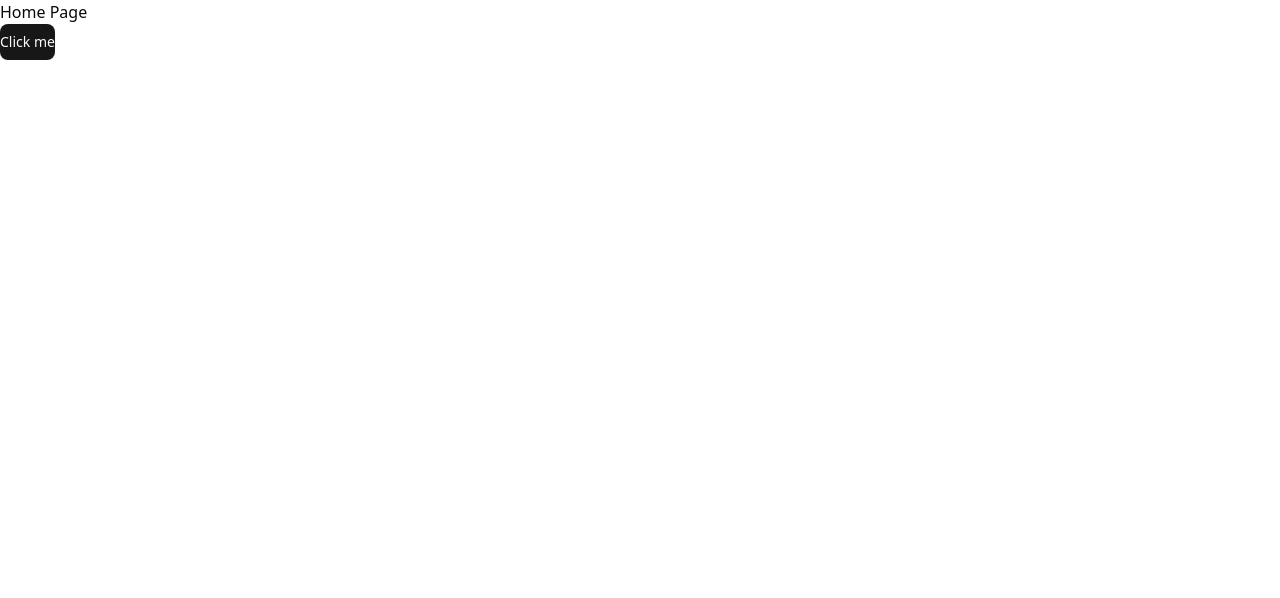
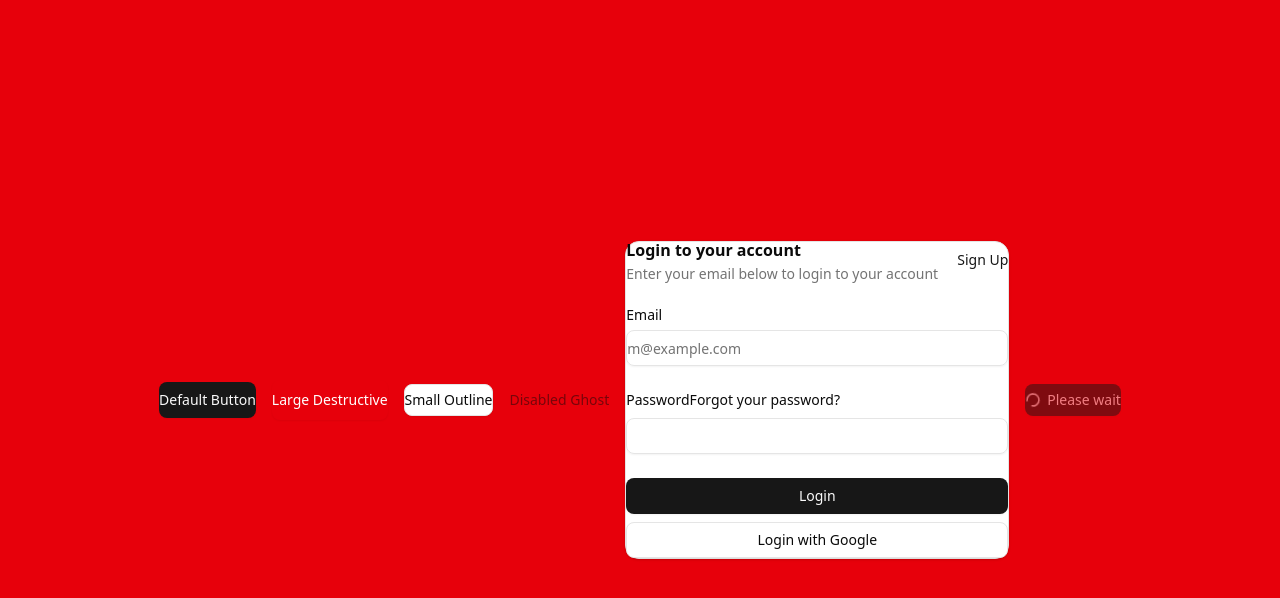
Before and after one commit to duyhungg/topedge, a Next.js app: page /home in a window 1280 px wide. Shown: the top 598 px of the page. Built offline with nearby package versions, Linux system fonts and the light colour scheme.

Commit message:
++upcode

```diff
--- a/package.json
+++ b/package.json
@@ -9,6 +9,7 @@
     "lint": "next lint"
   },
   "dependencies": {
+    "@radix-ui/react-label": "^2.1.7",
     "@radix-ui/react-slot": "^1.2.3",
     "@tailwindcss/postcss": "^4.1.11",
     "class-variance-authority": "^0.7.1",
--- a/src/app/home/page.tsx
+++ b/src/app/home/page.tsx
@@ -1,11 +1,30 @@
 import { Button } from "@/components/ui/button";
+import { ButtonLoading } from "@/components/custom/ButtonLoading";
+import { CardDemo } from "@/components/custom/CardDemo";
+export default function HomePage() {
+  const handleClick = () => {
+    alert("Button clicked!");
+  };
 
-export default function HomePage() {
   return (
     <div>
-      <div className="mx-2">
-        <h1>Home Page</h1>
-        <Button>Click me</Button>
+      <div className="bg-red-600 flex items-center justify-center h-screen gap-4">
+        {/* Button với các props khác nhau */}
+        <Button>Default Button</Button>
+
+        <Button variant="destructive" size="lg">
+          Large Destructive
+        </Button>
+
+        <Button variant="outline" size="sm">
+          Small Outline
+        </Button>
+
+        <Button variant="ghost" disabled>
+          Disabled Ghost
+        </Button>
+        <CardDemo></CardDemo>
+        <ButtonLoading></ButtonLoading>
       </div>
     </div>
   );
--- /dev/null
+++ b/src/components/custom/ButtonLoading.tsx
@@ -0,0 +1,12 @@
+import { Loader2Icon } from "lucide-react";
+
+import { Button } from "@/components/ui/button";
+
+export function ButtonLoading() {
+  return (
+    <Button size="sm" disabled>
+      <Loader2Icon className="animate-spin" />
+      Please wait
+    </Button>
+  );
+}
--- /dev/null
+++ b/src/components/custom/CardDemo.tsx
@@ -0,0 +1,63 @@
+import { Button } from "@/components/ui/button";
+import {
+  Card,
+  CardAction,
+  CardContent,
+  CardDescription,
+  CardFooter,
+  CardHeader,
+  CardTitle,
+} from "@/components/ui/card";
+import { Input } from "@/components/ui/input";
+import { Label } from "@/components/ui/label";
+
+export function CardDemo() {
+  return (
+    <Card className="w-full max-w-sm">
+      <CardHeader>
+        <CardTitle>Login to your account</CardTitle>
+        <CardDescription>
+          Enter your email below to login to your account
+        </CardDescription>
+        <CardAction>
+          <Button variant="link">Sign Up</Button>
+        </CardAction>
+      </CardHeader>
+      <CardContent>
+        <form>
+          <div className="flex flex-col gap-6">
+            <div className="grid gap-2">
+              <Label htmlFor="email">Email</Label>
+              <Input
+                id="email"
+                type="email"
+                placeholder="m@example.com"
+                required
+              />
+            </div>
+            <div className="grid gap-2">
+              <div className="flex items-center">
+                <Label htmlFor="password">Password</Label>
+                <a
+                  href="#"
+                  className="ml-auto inline-block text-sm underline-offset-4 hover:underline"
+                >
+                  Forgot your password?
+                </a>
+              </div>
+              <Input id="password" type="password" required />
+            </div>
+          </div>
+        </form>
+      </CardContent>
+      <CardFooter className="flex-col gap-2">
+        <Button type="submit" className="w-full">
+          Login
+        </Button>
+        <Button variant="outline" className="w-full">
+          Login with Google
+        </Button>
+      </CardFooter>
+    </Card>
+  );
+}
--- /dev/null
+++ b/src/components/ui/card.tsx
@@ -0,0 +1,92 @@
+import * as React from "react"
+
+import { cn } from "@/lib/utils"
+
+function Card({ className, ...props }: React.ComponentProps<"div">) {
+  return (
+    <div
+      data-slot="card"
+      className={cn(
+        "bg-card text-card-foreground flex flex-col gap-6 rounded-xl border py-6 shadow-sm",
+        className
+      )}
+      {...props}
+    />
+  )
+}
+
+function CardHeader({ className, ...props }: React.ComponentProps<"div">) {
+  return (
+    <div
+      data-slot="card-header"
+      className={cn(
+        "@container/card-header grid auto-rows-min grid-rows-[auto_auto] items-start gap-1.5 px-6 has-data-[slot=card-action]:grid-cols-[1fr_auto] [.border-b]:pb-6",
+        className
+      )}
+      {...props}
+    />
+  )
+}
+
+function CardTitle({ className, ...props }: React.ComponentProps<"div">) {
+  return (
+    <div
+      data-slot="card-title"
+      className={cn("leading-none font-semibold", className)}
+      {...props}
+    />
+  )
+}
+
+function CardDescription({ className, ...props }: React.ComponentProps<"div">) {
+  return (
+    <div
+      data-slot="card-description"
+      className={cn("text-muted-foreground text-sm", className)}
+      {...props}
+    />
+  )
+}
+
+function CardAction({ className, ...props }: React.ComponentProps<"div">) {
+  return (
+    <div
+      data-slot="card-action"
+      className={cn(
+        "col-start-2 row-span-2 row-start-1 self-start justify-self-end",
+        className
+      )}
+      {...props}
+    />
+  )
+}
+
+function CardContent({ className, ...props }: React.ComponentProps<"div">) {
+  return (
+    <div
+      data-slot="card-content"
+      className={cn("px-6", className)}
+      {...props}
+    />
+  )
+}
+
+function CardFooter({ className, ...props }: React.ComponentProps<"div">) {
+  return (
+    <div
+      data-slot="card-footer"
+      className={cn("flex items-center px-6 [.border-t]:pt-6", className)}
+      {...props}
+    />
+  )
+}
+
+export {
+  Card,
+  CardHeader,
+  CardFooter,
+  CardTitle,
+  CardAction,
+  CardDescription,
+  CardContent,
+}
--- /dev/null
+++ b/src/components/ui/input.tsx
@@ -0,0 +1,21 @@
+import * as React from "react"
+
+import { cn } from "@/lib/utils"
+
+function Input({ className, type, ...props }: React.ComponentProps<"input">) {
+  return (
+    <input
+      type={type}
+      data-slot="input"
+      className={cn(
+        "file:text-foreground placeholder:text-muted-foreground selection:bg-primary selection:text-primary-foreground dark:bg-input/30 border-input flex h-9 w-full min-w-0 rounded-md border bg-transparent px-3 py-1 text-base shadow-xs transition-[color,box-shadow] outline-none file:inline-flex file:h-7 file:border-0 file:bg-transparent file:text-sm file:font-medium disabled:pointer-events-none disabled:cursor-not-allowed disabled:opacity-50 md:text-sm",
+        "focus-visible:border-ring focus-visible:ring-ring/50 focus-visible:ring-[3px]",
+        "aria-invalid:ring-destructive/20 dark:aria-invalid:ring-destructive/40 aria-invalid:border-destructive",
+        className
+      )}
+      {...props}
+    />
+  )
+}
+
+export { Input }
--- /dev/null
+++ b/src/components/ui/label.tsx
@@ -0,0 +1,24 @@
+"use client"
+
+import * as React from "react"
+import * as LabelPrimitive from "@radix-ui/react-label"
+
+import { cn } from "@/lib/utils"
+
+function Label({
+  className,
+  ...props
+}: React.ComponentProps<typeof LabelPrimitive.Root>) {
+  return (
+    <LabelPrimitive.Root
+      data-slot="label"
+      className={cn(
+        "flex items-center gap-2 text-sm leading-none font-medium select-none group-data-[disabled=true]:pointer-events-none group-data-[disabled=true]:opacity-50 peer-disabled:cursor-not-allowed peer-disabled:opacity-50",
+        className
+      )}
+      {...props}
+    />
+  )
+}
+
+export { Label }
--- /dev/null
+++ b/tailwind.config.ts
@@ -0,0 +1,63 @@
+import type { Config } from "tailwindcss";
+
+const config: Config = {
+  content: [
+    "./src/pages/**/*.{js,ts,jsx,tsx,mdx}",
+    "./src/components/**/*.{js,ts,jsx,tsx,mdx}",
+    "./src/app/**/*.{js,ts,jsx,tsx,mdx}",
+  ],
+  theme: {
+    extend: {
+      borderRadius: {
+        lg: "var(--radius)",
+        md: "calc(var(--radius) - 2px)",
+        sm: "calc(var(--radius) - 4px)",
+      },
+      colors: {
+        background: "hsl(var(--background))",
+        foreground: "hsl(var(--foreground))",
+        card: {
+          DEFAULT: "hsl(var(--card))",
+          foreground: "hsl(var(--card-foreground))",
+        },
+        popover: {
+          DEFAULT: "hsl(var(--popover))",
+          foreground: "hsl(var(--popover-foreground))",
+        },
+        primary: {
+          DEFAULT: "hsl(var(--primary))",
+          foreground: "hsl(var(--primary-foreground))",
+        },
+        secondary: {
+          DEFAULT: "hsl(var(--secondary))",
+          foreground: "hsl(var(--secondary-foreground))",
+        },
+        muted: {
+          DEFAULT: "hsl(var(--muted))",
+          foreground: "hsl(var(--muted-foreground))",
+        },
+        accent: {
+          DEFAULT: "hsl(var(--accent))",
+          foreground: "hsl(var(--accent-foreground))",
+        },
+        destructive: {
+          DEFAULT: "hsl(var(--destructive))",
+          foreground: "hsl(var(--destructive-foreground))",
+        },
+        border: "hsl(var(--border))",
+        input: "hsl(var(--input))",
+        ring: "hsl(var(--ring))",
+        chart: {
+          "1": "hsl(var(--chart-1))",
+          "2": "hsl(var(--chart-2))",
+          "3": "hsl(var(--chart-3))",
+          "4": "hsl(var(--chart-4))",
+          "5": "hsl(var(--chart-5))",
+        },
+      },
+    },
+  },
+  plugins: [],
+};
+
+export default config;
```
Also changed, not shown: components.json, 1 other file (tests, documents, lock files or other folders).
